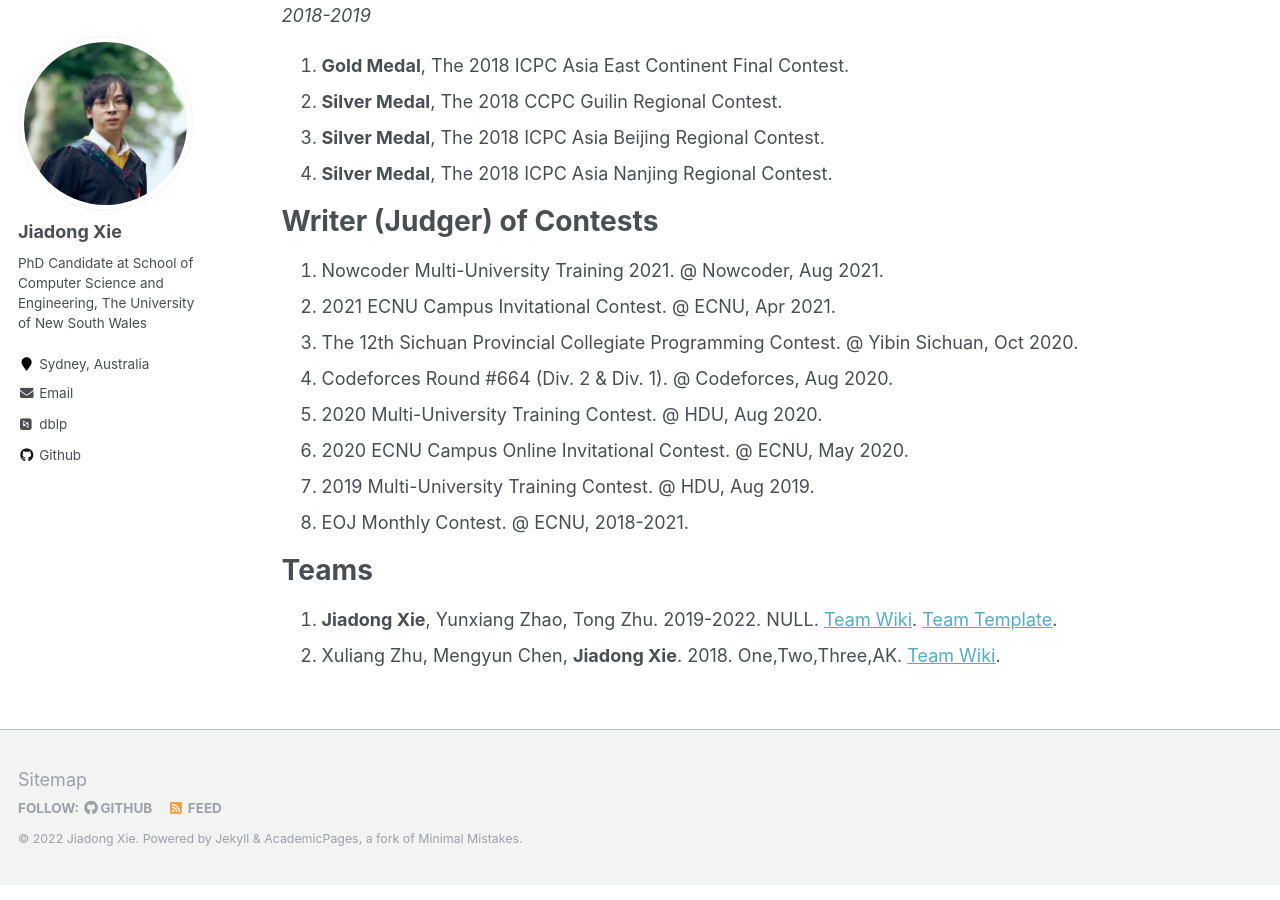
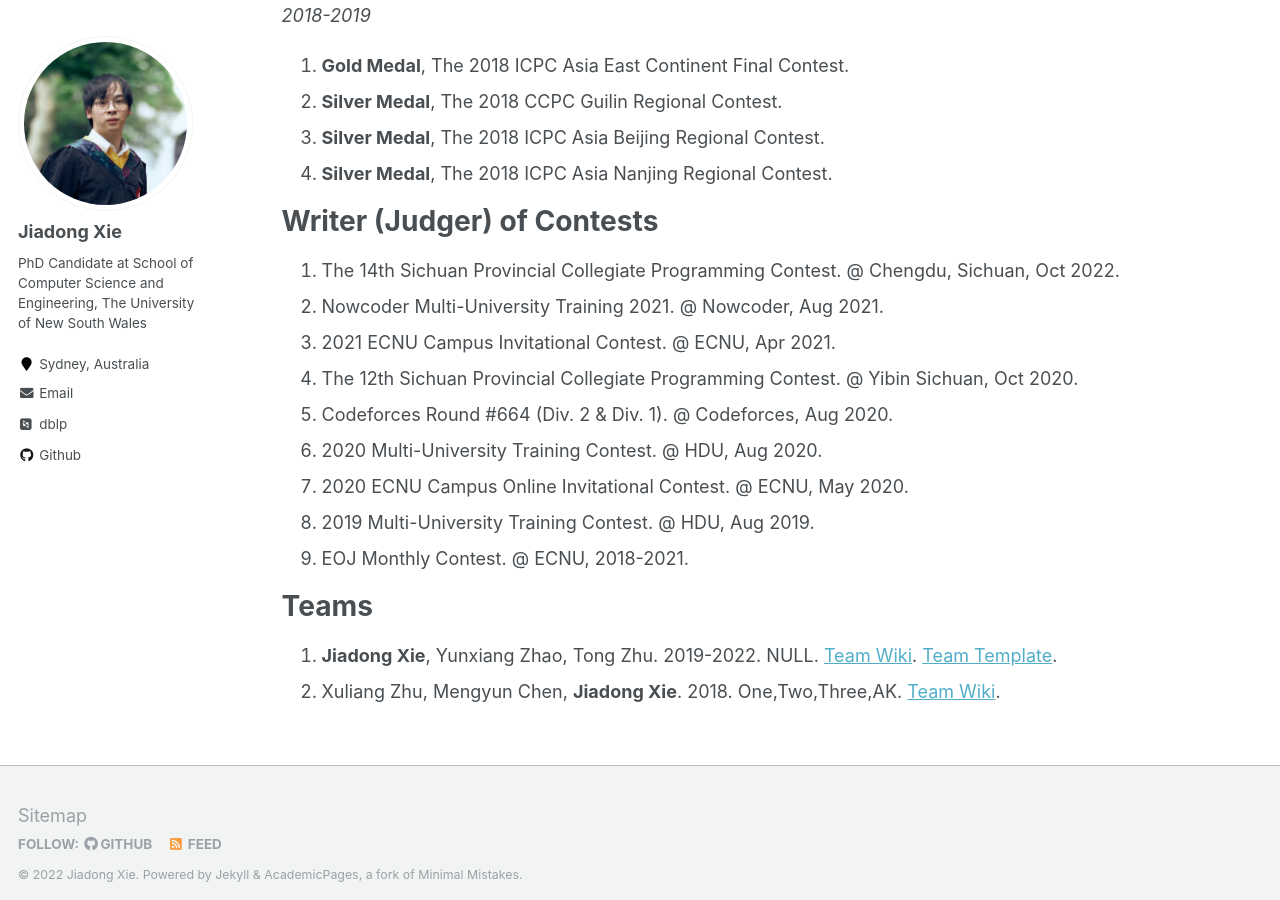
Before and after one commit to Xiejiadong/Xiejiadong.github.io, a Jekyll site: the page built from _pages/competition.md, in a window 1280 px wide and 900 px high, scrolled down 1114 px. Built offline with Jekyll 4.4.1, drawn with Linux system fonts in a browser that asks for light colours; some web fonts are replaced.

Commit message:
upd info

```diff
--- a/_config.yml
+++ b/_config.yml
@@ -183,6 +183,9 @@ collections:
   publications:
     output: true
     permalink: /:collection/:path/
+  services:
+    output: true
+    permalink: /:collection/:path/
   # portfolio:
   #   output: true
   #   permalink: /:collection/:path/
--- a/_pages/competition.md
+++ b/_pages/competition.md
@@ -49,14 +49,15 @@ Awards
 
 Writer (Judger) of Contests
 ======
-1. Nowcoder Multi-University Training 2021. @ Nowcoder, Aug 2021.
-2. 2021 ECNU Campus Invitational Contest. @ ECNU, Apr 2021.
-3. The 12th Sichuan Provincial Collegiate Programming Contest. @ Yibin Sichuan, Oct 2020.
-4. Codeforces Round #664 (Div. 2 & Div. 1). @ Codeforces, Aug 2020.
-5. 2020 Multi-University Training Contest. @ HDU, Aug 2020.
-6. 2020 ECNU Campus Online Invitational Contest. @ ECNU, May 2020.
-7. 2019 Multi-University Training Contest. @ HDU, Aug 2019.
-8. EOJ Monthly Contest. @ ECNU, 2018-2021.
+1. The 14th Sichuan Provincial Collegiate Programming Contest. @ Chengdu, Sichuan, Oct 2022.
+2. Nowcoder Multi-University Training 2021. @ Nowcoder, Aug 2021.
+3. 2021 ECNU Campus Invitational Contest. @ ECNU, Apr 2021.
+4. The 12th Sichuan Provincial Collegiate Programming Contest. @ Yibin Sichuan, Oct 2020.
+5. Codeforces Round #664 (Div. 2 & Div. 1). @ Codeforces, Aug 2020.
+6. 2020 Multi-University Training Contest. @ HDU, Aug 2020.
+7. 2020 ECNU Campus Online Invitational Contest. @ ECNU, May 2020.
+8. 2019 Multi-University Training Contest. @ HDU, Aug 2019.
+9. EOJ Monthly Contest. @ ECNU, 2018-2021.
 
 Teams
 ======
```
Also changed, not shown: _data/navigation.yml (+2 -5 lines), _pages/about.md (+6 -0 lines).
